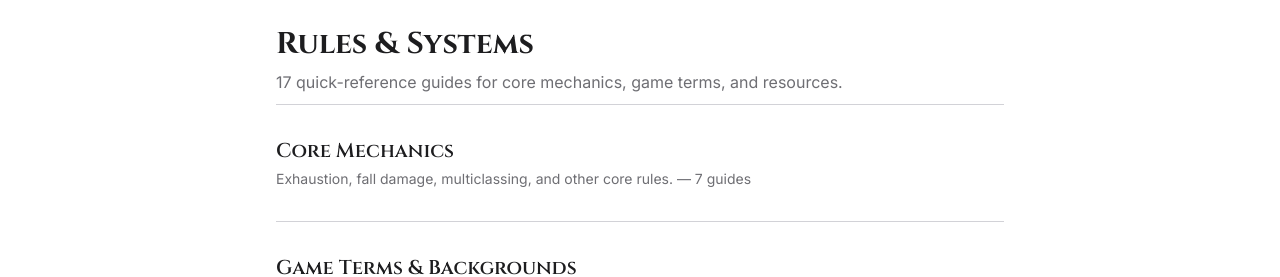
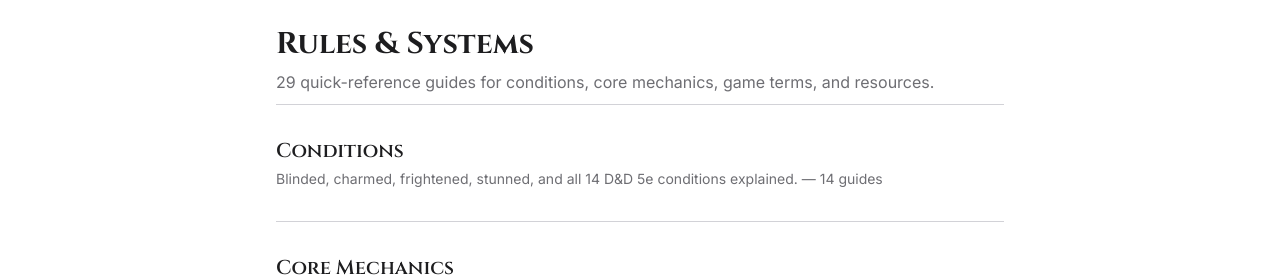
Before and after one commit to jgdeutsch/muse-dungeon, a Next.js app: page /rules in a window 1280 px wide. Shown: the part 167-444 px from the top of the page. Built offline with nearby package versions, Linux system fonts and the light colour scheme; no server answers.

Commit message:
Add Conditions category to Rules index page

```diff
--- a/src/app/rules/page.tsx
+++ b/src/app/rules/page.tsx
@@ -8,6 +8,13 @@
 };
 
 const categories = [
+  {
+    key: "conditions",
+    title: "Conditions",
+    description:
+      "Blinded, charmed, frightened, stunned, and all 14 D&D 5e conditions explained.",
+    count: 14,
+  },
   {
     key: "core-mechanics",
     title: "Core Mechanics",
@@ -41,8 +48,8 @@
           Rules &amp; Systems
         </h1>
         <p className="text-[var(--text-dim)]">
-          17 quick-reference guides for core mechanics, game terms, and
-          resources.
+          29 quick-reference guides for conditions, core mechanics, game terms,
+          and resources.
         </p>
       </div>
 
```
